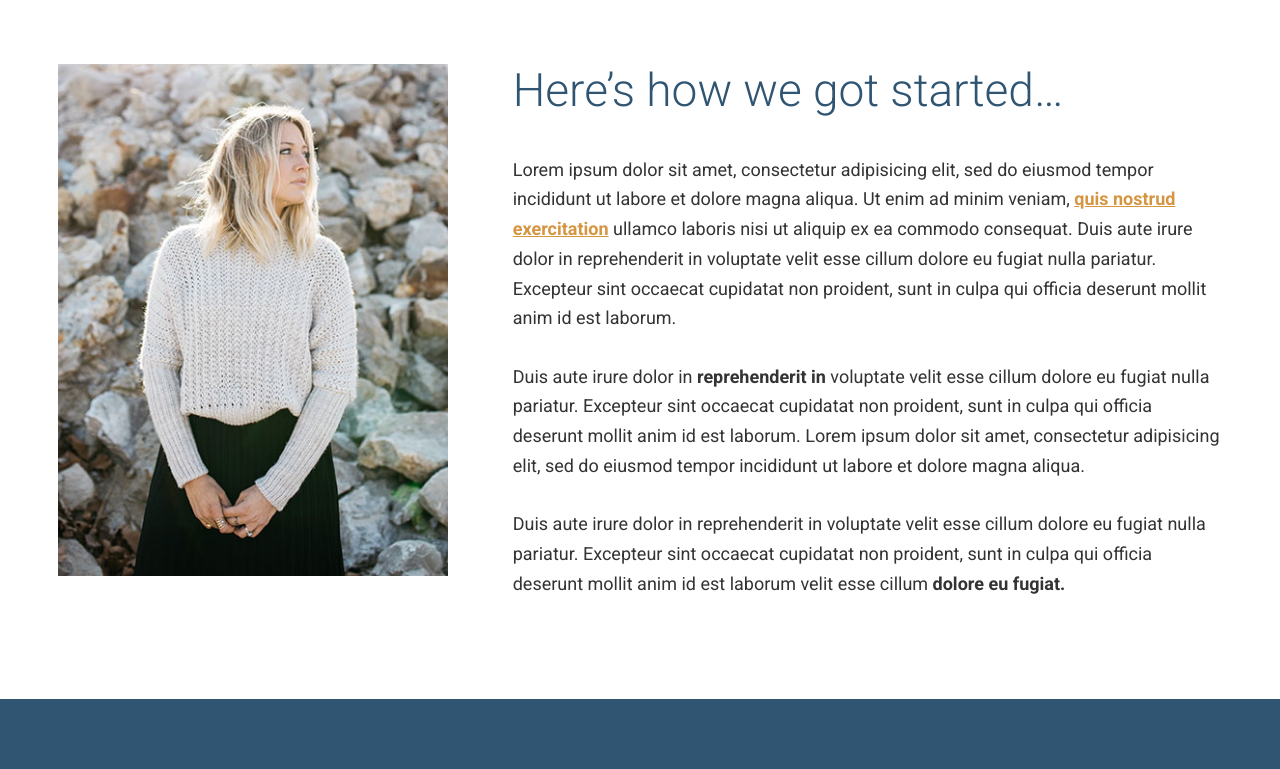
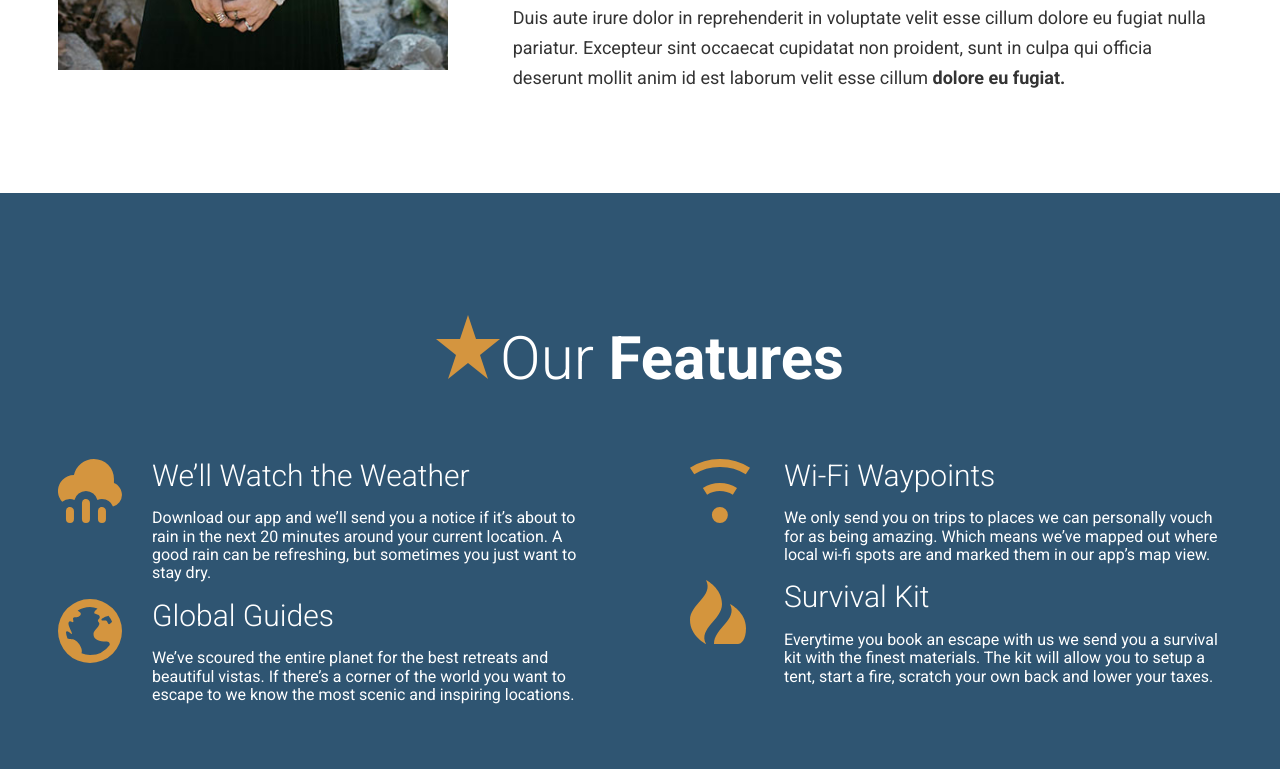
Before and after one commit to Jksharma9644/frontend-projects-tools, a website: page app/index.html in a window 1280 px wide. Shown: the part 1997-2766 px from the top of the page. Drawn offline with Linux system fonts and the light colour scheme.

Commit message:
added features component

```diff
--- a/app/assets/styles/base/_global.css
+++ b/app/assets/styles/base/_global.css
@@ -3,7 +3,7 @@ body{
     color:#333;
 }
 img{
-     width:100%;
+     max-width:100%;
      height: auto;
 }
 *{
--- /dev/null
+++ b/app/assets/styles/modules/_featured-item.css
@@ -0,0 +1,31 @@
+.feature-item{
+    position: relative;
+    @mixin atSmall{
+    padding-left: 94px;
+
+    }
+
+    &--icon{
+
+        display: block;
+        margin:0 auto;
+        @mixin atSmall{
+
+        position: absolute;
+        left: 0;
+        }
+
+    }
+    &--title{
+        font-size: 1.6rem;
+        font-weight: 300;
+        margin-top:.7rem;
+        margin-bottom: .8rem;
+        text-align: center;
+        @mixin atSmall{
+            text-align: left;
+            margin-top:1rem;
+            font-size: 1.875rem;
+        }
+    }
+}
--- a/app/assets/styles/modules/_row.css
+++ b/app/assets/styles/modules/_row.css
@@ -4,7 +4,12 @@
 &--gutters{
     margin-right:-65px;
 }
-
+&--gutters-large{
+    margin-right:-100px;
+}
+&--gutters-large>div{
+    padding-right:100px;
+}
 &--gutters > div{
 padding-right: 65px;
 }
@@ -17,6 +22,11 @@ padding-right: 65px;
         &--medium-4--larger{
             width:37%;
             }
+
+        &--medium-6{
+            float:left;
+            width:50%;
+        }
         &--medium-8{
             float: left;
             width:66.66%;
--- /dev/null
+++ b/app/assets/styles/modules/_section-title.css
@@ -0,0 +1,8 @@
+.section-title{
+    font-size: 3.75rem;
+    font-weight: 300;
+    text-align: center;
+    strong{
+        font-weight:800;
+    }
+}
--- a/app/assets/styles/styles.css
+++ b/app/assets/styles/styles.css
@@ -1,7 +1,6 @@
 @import "normalize.css";
 @import "base/_variables";
 @import "base/_global";
-
 @import "base/_mixin";
 @import "modules/_large-hero";
 @import "modules/_btn";
@@ -10,3 +9,5 @@
 @import "modules/_headlines";
 @import "modules/_row";
 @import "modules/_generic-content-container";
+@import "modules/_section-title";
+@import "modules/_featured-item";
--- a/app/index.html
+++ b/app/index.html
@@ -70,13 +70,13 @@
             <source sizes="404px" srcset="assets/images/our-start.jpg 404w,assets/images/our-start-hi-dpi.jpg 808w" media="(min-width:1020px)">
             <source srcset="assets/images/our-start-portrait.jpg" media="(min-width:800px)">
 
-               <img src="assets/images/our-start-landscape.jpg"   alt="Our founder, Jane Doe">
+            <img src="assets/images/our-start-landscape.jpg" alt="Our founder, Jane Doe">
           </picture>
         </div>
         <div class="row--medium-8 row--medium-8--smaller">
           <div class="generic-content-container">
             <h2 class="headline headline--no-t-margin">Here&rsquo;s how we got started&hellip;</h2>
-              <p >Lorem ipsum dolor sit amet, consectetur adipisicing elit, sed do eiusmod tempor incididunt ut labore et dolore
+            <p>Lorem ipsum dolor sit amet, consectetur adipisicing elit, sed do eiusmod tempor incididunt ut labore et dolore
               magna aliqua. Ut enim ad minim veniam,
               <a href="#">quis nostrud exercitation</a> ullamco laboris nisi ut aliquip ex ea commodo consequat. Duis aute irure dolor
               in reprehenderit in voluptate velit esse cillum dolore eu fugiat nulla pariatur. Excepteur sint occaecat cupidatat
@@ -97,28 +97,46 @@
   </div>
 
   <div id="features" class="page-section page-section--blue">
-    <img src="assets/images/icons/star.svg">
-    <h2>Our Features</h2>
+    <div class="wrapper">
+      <h2 class="section-title">
+        <img src="assets/images/icons/star.svg">Our
+        <strong> Features</strong>
+      </h2>
 
-    <img src="assets/images/icons/rain.svg">
-    <h3>We&rsquo;ll Watch the Weather</h3>
-    <p>Download our app and we&rsquo;ll send you a notice if it&rsquo;s about to rain in the next 20 minutes around your current
-      location. A good rain can be refreshing, but sometimes you just want to stay dry.</p>
+      <div class="row row--gutters-large">
+        <div class="row--medium-6">
+          <div class="feature-item">
+          <img class="feature-item--icon" src="assets/images/icons/rain.svg">
+          <h3 class="feature-item--title">We&rsquo;ll Watch the Weather</h3>
+          <p>Download our app and we&rsquo;ll send you a notice if it&rsquo;s about to rain in the next 20 minutes around your
+            current location. A good rain can be refreshing, but sometimes you just want to stay dry.</p>
+          </div>
+          <div class="feature-item">
+          <img class="feature-item--icon" src="assets/images/icons/globe.svg">
+          <h3  class="feature-item--title">Global Guides</h3>
+          <p>We&rsquo;ve scoured the entire planet for the best retreats and beautiful vistas. If there&rsquo;s a corner of
+            the world you want to escape to we know the most scenic and inspiring locations.</p>
+          </div>
+          </div>
+        <div class="row--medium-6">
+            <div class="feature-item">
+          <img class="feature-item--icon"  src="assets/images/icons/wifi.svg">
+          <h3  class="feature-item--title">Wi-Fi Waypoints</h3>
+          <p>We only send you on trips to places we can personally vouch for as being amazing. Which means we&rsquo;ve mapped
+            out where local wi-fi spots are and marked them in our app&rsquo;s map view.</p>
+            </div>
+            <div class="feature-item">
+          <img class="feature-item--icon" src="assets/images/icons/fire.svg">
+          <h3  class="feature-item--title">Survival Kit</h3>
+          <p>Everytime you book an escape with us we send you a survival kit with the finest materials. The kit will allow you
+            to setup a tent, start a fire, scratch your own back and lower your taxes.</p>
+            </div>
+          </div>
 
-    <img src="assets/images/icons/globe.svg">
-    <h3>Global Guides</h3>
-    <p>We&rsquo;ve scoured the entire planet for the best retreats and beautiful vistas. If there&rsquo;s a corner of the world
-      you want to escape to we know the most scenic and inspiring locations.</p>
 
-    <img src="assets/images/icons/wifi.svg">
-    <h3>Wi-Fi Waypoints</h3>
-    <p>We only send you on trips to places we can personally vouch for as being amazing. Which means we&rsquo;ve mapped out
-      where local wi-fi spots are and marked them in our app&rsquo;s map view.</p>
 
-    <img src="assets/images/icons/fire.svg">
-    <h3>Survival Kit</h3>
-    <p>Everytime you book an escape with us we send you a survival kit with the finest materials. The kit will allow you to
-      setup a tent, start a fire, scratch your own back and lower your taxes.</p>
+      </div>
+    </div>
   </div>
 
   <div id="testimonials">
--- a/app/temp/styles/styles.css
+++ b/app/temp/styles/styles.css
@@ -456,7 +456,7 @@ body{
 }
 
 img{
-     width:100%;
+     max-width:100%;
      height: auto;
 }
 
@@ -674,6 +674,14 @@ a{
     margin-right:-65px;
 }
 
+.row--gutters-large{
+    margin-right:-100px;
+}
+
+.row--gutters-large>div{
+    padding-right:100px;
+}
+
 .row--gutters > div{
 padding-right: 65px;
 }
@@ -686,6 +694,11 @@ padding-right: 65px;
         .row--medium-4--larger{
             width:37%;
             }
+
+        .row--medium-6{
+            float:left;
+            width:50%;
+        }
         .row--medium-8{
             float: left;
             width:66.66%;
@@ -712,3 +725,58 @@ padding-right: 65px;
         font-weight: 700;
         color:
     }
+
+.section-title{
+    font-size: 3.75rem;
+    font-weight: 300;
+    text-align: center;
+}
+
+.section-title strong{
+        font-weight:800;
+    }
+
+.feature-item{
+    position: relative;
+}
+
+@media(min-width:530px){
+
+.feature-item{
+    padding-left: 94px
+}
+    }
+
+.feature-item--icon{
+
+        display: block;
+        margin:0 auto;
+
+    }
+
+@media(min-width:530px){
+
+.feature-item--icon{
+
+        position: absolute;
+        left: 0
+
+    }
+    }
+
+.feature-item--title{
+        font-size: 1.6rem;
+        font-weight: 300;
+        margin-top:.7rem;
+        margin-bottom: .8rem;
+        text-align: center;
+    }
+
+@media(min-width:530px){
+
+.feature-item--title{
+            text-align: left;
+            margin-top:1rem;
+            font-size: 1.875rem
+    }
+    }
```
Lines whose indentation alone changed are shown as unchanged.
